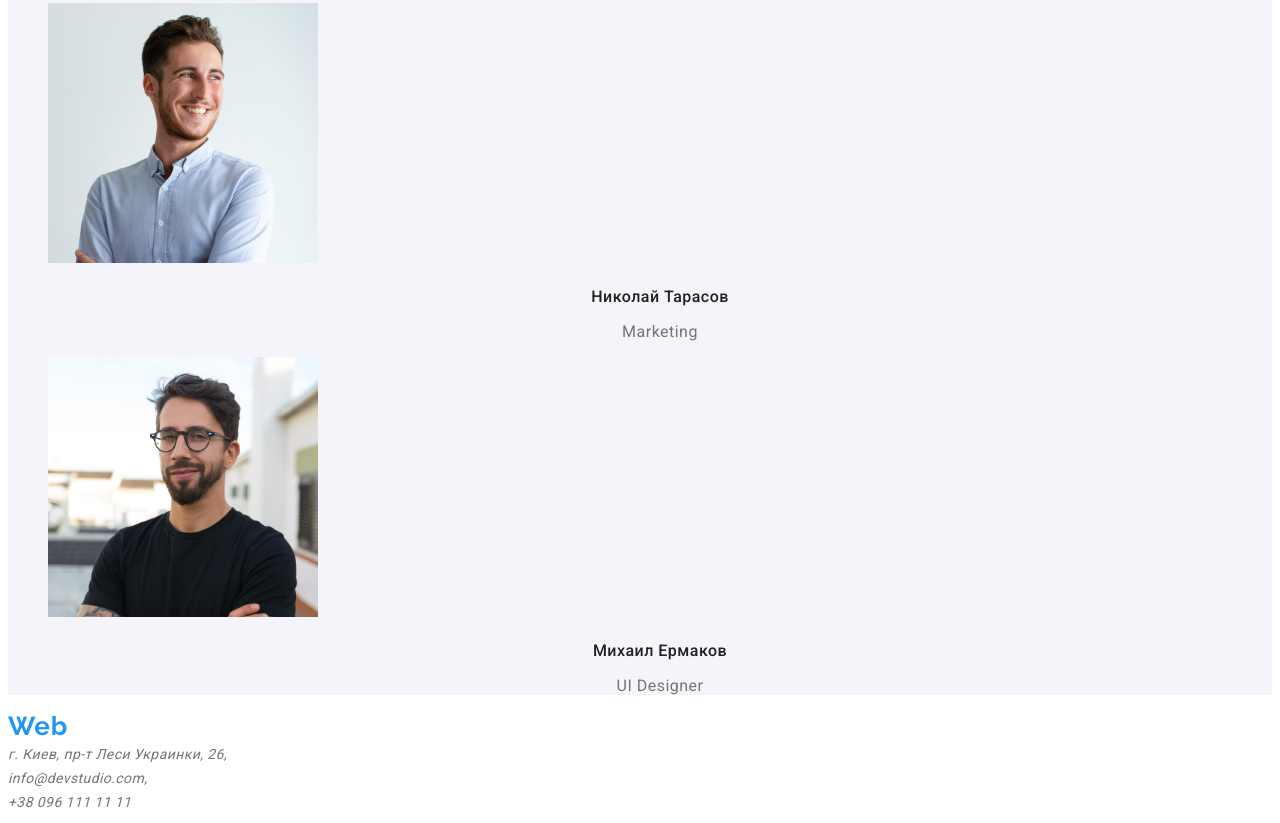
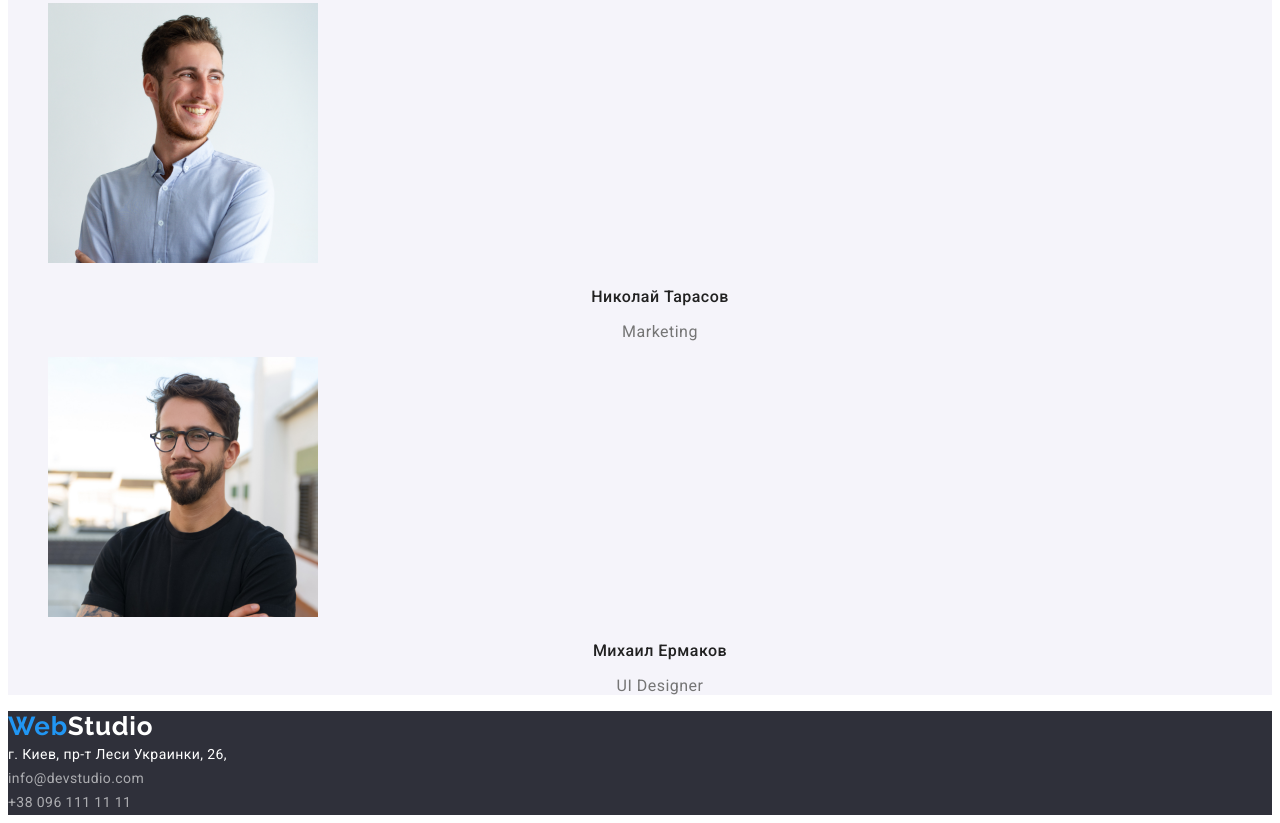
Before and after one commit to YevhenRymarcuk/goit-markup-hw-02, a plain HTML site: page index.html in a window 1280 px wide. Shown: the part 2397-3220 px from the top of the page. Drawn offline with Linux system fonts and the light colour scheme.

Commit message:
Добавляет оформление цвета и текста подвалу сайта

```diff
--- a/css/styles.css
+++ b/css/styles.css
@@ -203,3 +203,30 @@ h3 {
   text-align: center;
   letter-spacing: 0.03em;
 }
+
+/* Подвал сайта */
+footer {
+  background-color: var(--secondary-bg-color);
+}
+
+address {
+  color: var(--secondary-text-color);
+
+  font-style: normal;
+  font-weight: normal;
+  font-size: 14px;
+  line-height: 1.71;
+  letter-spacing: 0.03em;
+}
+
+.footer .contact-mail,
+.footer .contact-number {
+  color: rgba(255, 255, 255, 0.6);
+}
+
+.footer .contact-mail:hover,
+.footer .contact-mail:focus,
+.footer .contact-number:hover,
+.footer .contact-number:focus {
+  color: var(--text-accent-color);
+}
--- a/index.html
+++ b/index.html
@@ -171,7 +171,7 @@
         <address class="address">
             г. Киев, пр-т Леси Украинки, 26,<br>
 
-            <a class="contact-mail" href="mailto:info@devstudio.com">info@devstudio.com</a>,<br>
+            <a class="contact-mail" href="mailto:info@devstudio.com">info@devstudio.com</a><br>
             <a class="contact-number" href="tel:+380961111111">+38 096 111 11 11</a>
         </address>
     </footer>
```
